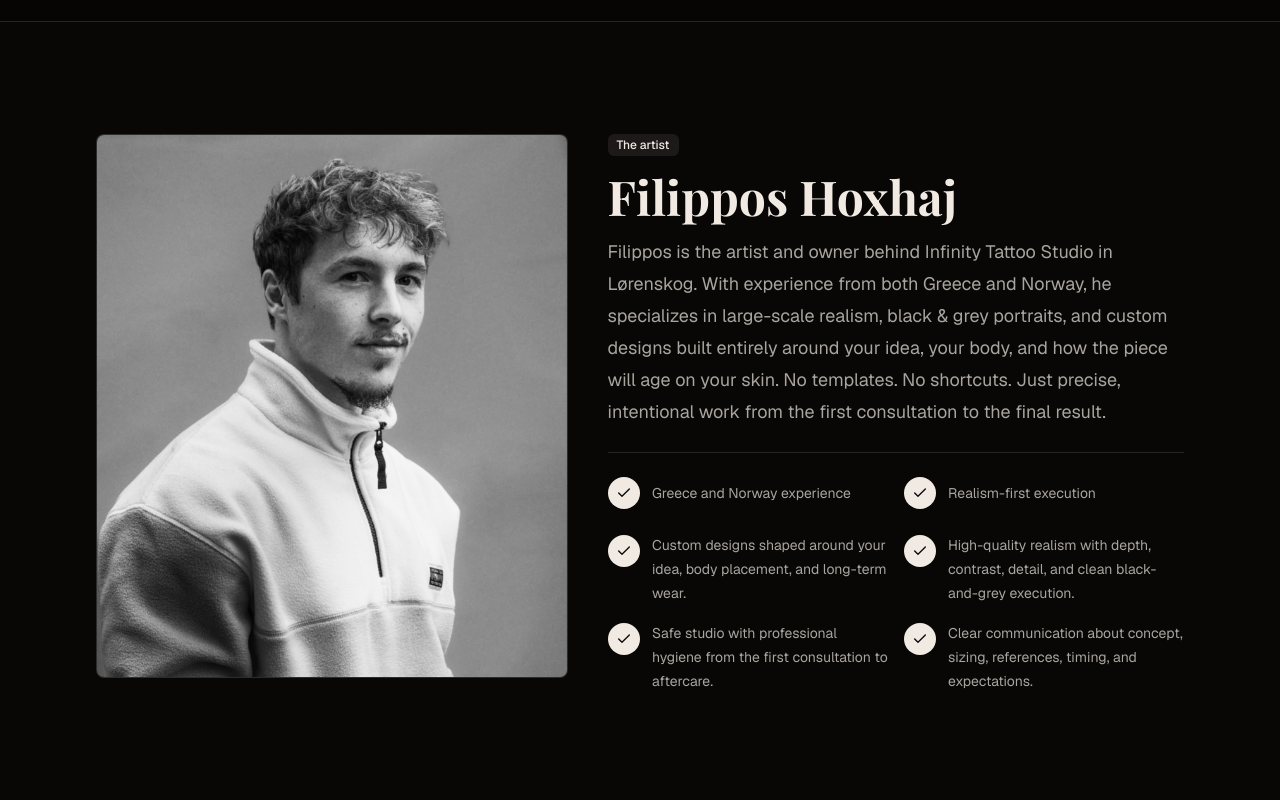
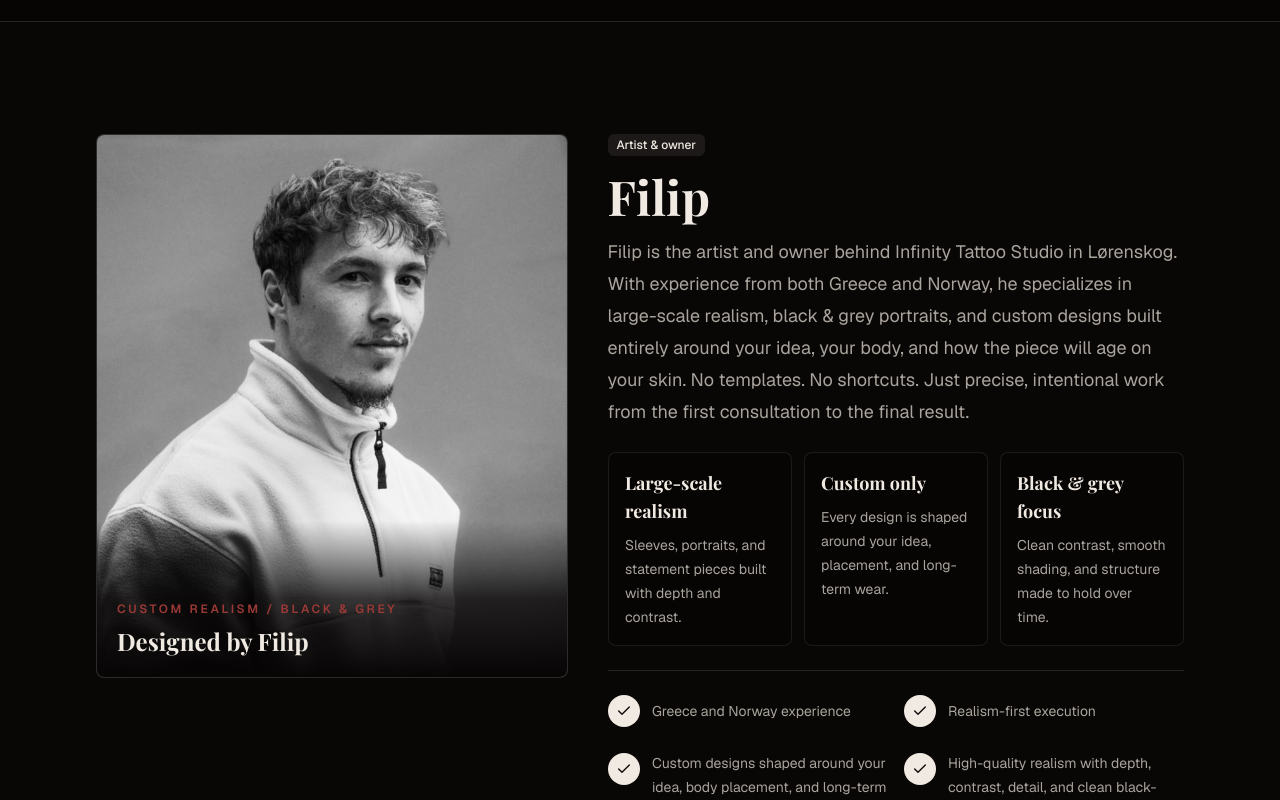
Before and after one commit to YmiaDKA/InfinityTattoo, a Next.js app: page / in a window 1280 px wide. Shown: the part 2340-3140 px from the top of the page. Built offline with nearby package versions, Linux system fonts and the light colour scheme.

Commit message:
Elevate artist section

```diff
--- a/src/app/page.tsx
+++ b/src/app/page.tsx
@@ -61,6 +61,30 @@ const standards = [
       "Clear communication about concept, sizing, references, timing, and expectations.",
     textNo:
       "Tydelig kommunikasjon om konsept, størrelse, referanser og forventninger.",
+  },
+];
+
+const artistSpecialties = [
+  {
+    titleEn: "Large-scale realism",
+    titleNo: "Realisme i stor skala",
+    textEn: "Sleeves, portraits, and statement pieces built with depth and contrast.",
+    textNo:
+      "Sleeves, portretter og større prosjekter bygget med dybde og kontrast.",
+  },
+  {
+    titleEn: "Custom only",
+    titleNo: "Kun custom",
+    textEn: "Every design is shaped around your idea, placement, and long-term wear.",
+    textNo:
+      "Hvert design formes rundt ideen din, plassering og langvarig uttrykk.",
+  },
+  {
+    titleEn: "Black & grey focus",
+    titleNo: "Black & grey fokus",
+    textEn: "Clean contrast, smooth shading, and structure made to hold over time.",
+    textNo:
+      "Ren kontrast, myk shading og struktur som er laget for å holde over tid.",
   },
 ];
 
@@ -449,26 +473,49 @@ export default function Home() {
           <div className="motion-lift group relative min-h-[34rem] overflow-hidden rounded-lg border bg-card">
             <Image
               src="/media/artist/filippos.jpg"
-              alt="Filippos Hoxhaj, artist and owner of Infinity Tattoo Studio"
+              alt="Filip, artist and owner of Infinity Tattoo Studio"
               fill
               className="motion-media object-cover object-[50%_18%]"
               sizes="(min-width: 1024px) 38vw, 92vw"
             />
+            <div className="pointer-events-none absolute inset-x-0 bottom-0 bg-gradient-to-t from-background via-background/80 to-transparent px-5 pb-5 pt-20">
+              <p className="text-xs font-semibold uppercase tracking-[0.22em] text-[color:var(--studio-red)]">
+                Custom realism / black & grey
+              </p>
+              <p className="mt-2 font-display text-2xl font-bold text-foreground">
+                Designed by Filip
+              </p>
+            </div>
           </div>
           <div className="flex flex-col gap-6">
             <div className="flex flex-col gap-4">
               <Badge variant="secondary" className="w-fit">
-                <LocalizedText en="The artist" no="Artisten" />
+                <LocalizedText en="Artist & owner" no="Artist og eier" />
               </Badge>
               <h2 className="font-display text-4xl font-bold sm:text-5xl">
-                Filippos Hoxhaj
+                Filip
               </h2>
               <p className="text-lg leading-8 text-muted-foreground">
                 <LocalizedText
-                  en="Filippos is the artist and owner behind Infinity Tattoo Studio in Lørenskog. With experience from both Greece and Norway, he specializes in large-scale realism, black & grey portraits, and custom designs built entirely around your idea, your body, and how the piece will age on your skin. No templates. No shortcuts. Just precise, intentional work from the first consultation to the final result."
-                  no="Drevet av lidenskap og presisjon lager artisten og eieren bak Infinity Tattoo Studio custom tatoveringer som forteller historien din. Hvert design er personlig, og hver linje er bevisst."
+                  en="Filip is the artist and owner behind Infinity Tattoo Studio in Lørenskog. With experience from both Greece and Norway, he specializes in large-scale realism, black & grey portraits, and custom designs built entirely around your idea, your body, and how the piece will age on your skin. No templates. No shortcuts. Just precise, intentional work from the first consultation to the final result."
+                  no="Filip er artisten og eieren bak Infinity Tattoo Studio i Lørenskog. Med erfaring fra både Hellas og Norge spesialiserer han seg på realisme i stor skala, black & grey portretter og custom design bygget rundt ideen din, kroppen din og hvordan tatoveringen skal eldes på huden. Ingen maler. Ingen snarveier. Bare presist, bevisst arbeid fra første konsultasjon til ferdig resultat."
                 />
               </p>
+            </div>
+            <div className="grid gap-3 sm:grid-cols-3">
+              {artistSpecialties.map((item) => (
+                <div
+                  className="motion-lift-subtle rounded-lg border border-border/70 bg-background/35 p-4"
+                  key={item.titleEn}
+                >
+                  <p className="font-display text-lg font-bold text-foreground">
+                    <LocalizedText en={item.titleEn} no={item.titleNo} />
+                  </p>
+                  <p className="mt-2 text-sm leading-6 text-muted-foreground">
+                    <LocalizedText en={item.textEn} no={item.textNo} />
+                  </p>
+                </div>
+              ))}
             </div>
             <Separator />
             <div className="grid gap-4 sm:grid-cols-2">
```
